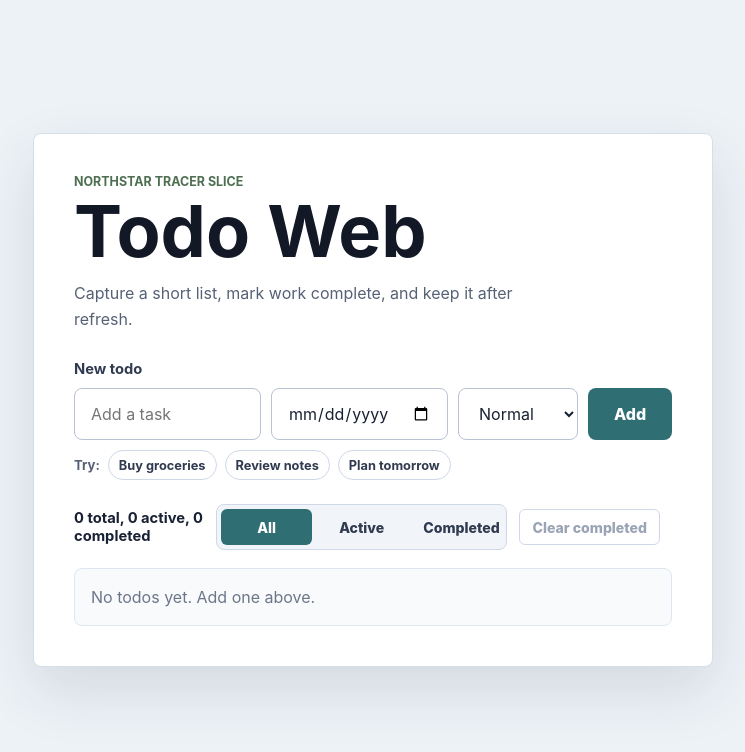
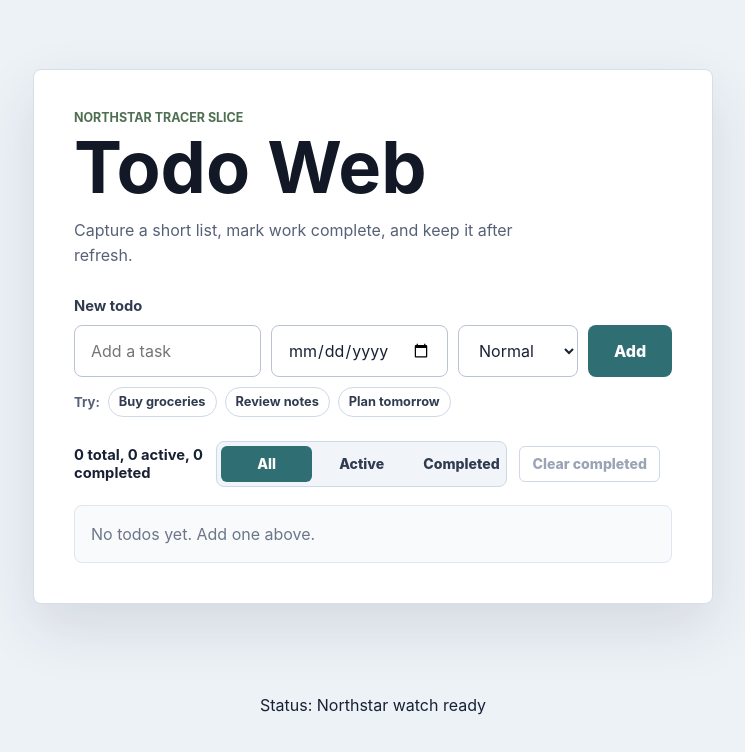
Before and after one commit to paulpai0412/northstar-todo-web, a React (Vite) app: page / in a window 1280 px wide. Shown: the top 752 px of the page, without its empty margins (267-1012 px from the left). Built offline with nearby package versions, Linux system fonts and the light colour scheme.

Commit message:
Add footer status text for Northstar watch (#39)

```diff
--- a/src/main.tsx
+++ b/src/main.tsx
@@ -279,6 +279,9 @@ function App() {
           )}
         </ul>
       </section>
+      <footer className="app-footer" aria-label="Status">
+        <p className="status-text">Status: Northstar watch ready</p>
+      </footer>
     </main>
   );
 }
```
